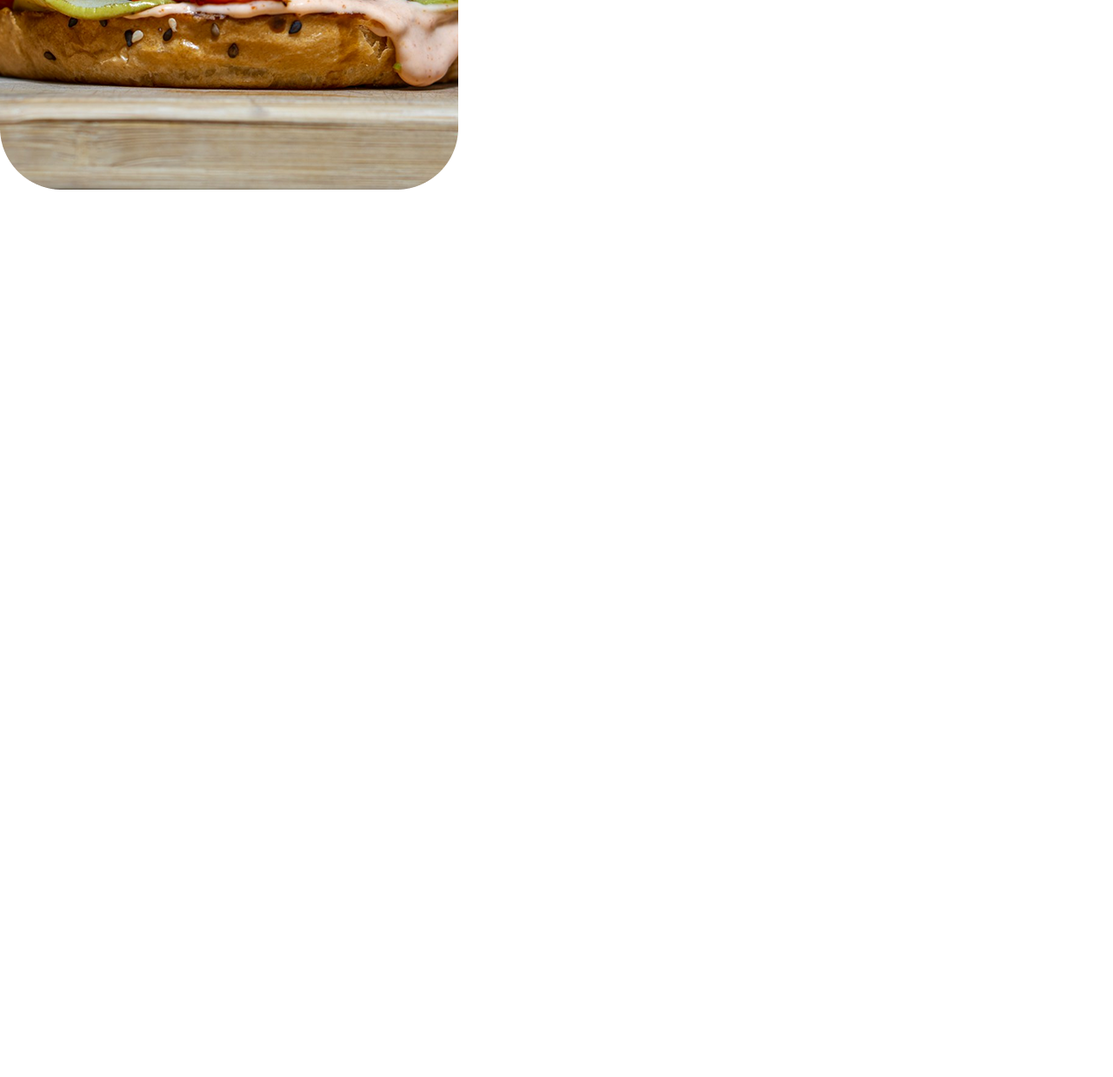
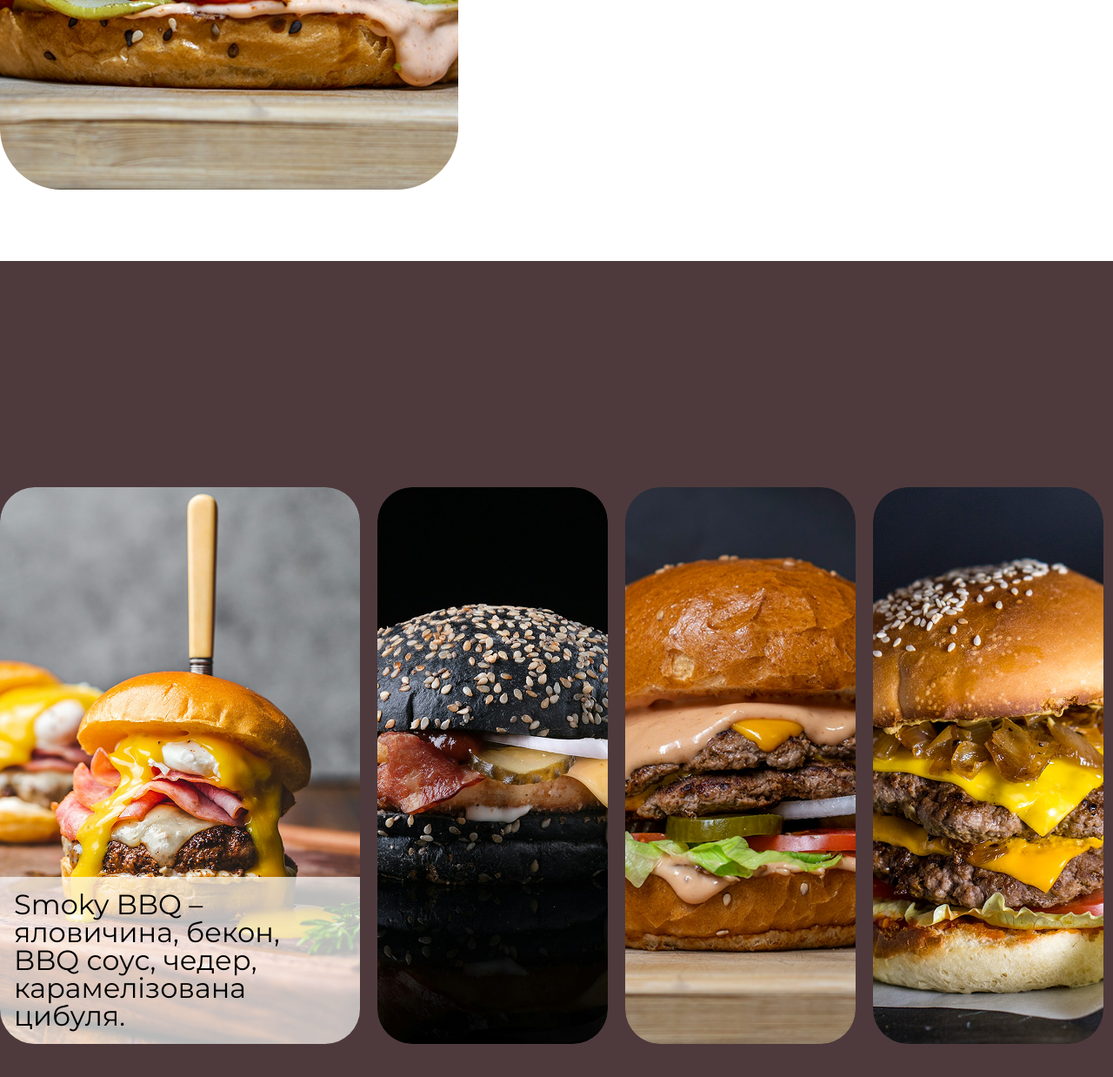
Before and after one commit to HermanSokolov/First-project, a plain HTML site: page Step project/index.html in a window 1280 px wide. Shown: the part 718-1956 px from the top of the page at 87% size. Before the commit the page ends 1018 px from the top, so only its background shows below. Drawn offline with Linux system fonts and the light colour scheme; a web font is replaced by a local one.

Commit message:
menu section

```diff
--- a/Step project/CSS/styles.css
+++ b/Step project/CSS/styles.css
@@ -1,6 +1,7 @@
 body {
     font-family: "Montserrat", sans-serif;
 }
+
 .container {
     width: 1302px;
     margin: 0 auto;
@@ -49,3 +50,32 @@ border-radius: 30px;
     border: none;
     margin-top: 50px;
 }
+
+.menu-section {
+    padding-top: 260px;
+    padding-bottom: 100px;
+    background-color: #4E3A3C;
+}
+
+.menu-box {
+    display: flex;
+    gap: 20px;
+}
+
+.menu-box-item,
+.menu-box-item-img {
+    max-height: 640px;
+    border-radius: 40px;
+    position: relative;
+}
+
+.menu-box-item-content {
+    position: absolute;
+    left: 0;
+    bottom: 0;
+    padding: 16px;
+    background-color: rgba(255, 255, 255, 0.7);
+    border-bottom-left-radius: 40px;
+    border-bottom-right-radius: 40px;
+    font-size: 32px;
+}
--- a/Step project/index.html
+++ b/Step project/index.html
@@ -26,7 +26,7 @@
     </header>
     <main>
       <section class="hero container">
-          <img src="./IMG/Rectangle 6.png" alt="burger">
+        <img src="./IMG/Rectangle 6.png" alt="burger" />
         <div class="hero-content">
           <h1 class="hero-content-title">
             Соковиті бургери, які підкорять твій смак!
@@ -35,9 +35,29 @@
             Найкраще м’ясо, свіжі інгредієнти та неперевершений смак – усе це
             чекає на тебе в Patty Paradise
           </p>
-          <button class="button">
-            Замовити доставку
-          </button>
+          <button class="button">Замовити доставку</button>
+        </div>
+      </section>
+      <section class="menu-section">
+        <div class="menu-box container">
+          <div class="menu-box-item">
+            <img class="menu-box-item-img" src="./IMG/food-1.png" alt="1" />
+            <div class="menu-box-item-content">
+              <p>
+                Smoky BBQ – яловичина, бекон, BBQ соус, чедер, карамелізована
+                цибуля.
+              </p>
+            </div>
+          </div>
+          <div class="menu-box-item">
+            <img class="menu-box-item-img" src="./IMG/food-2.png" alt="2" />
+          </div>
+          <div class="menu-box-item">
+            <img class="menu-box-item-img" src="./IMG/food-3.png" alt="3" />
+          </div>
+          <div class="menu-box-item">
+            <img class="menu-box-item-img" src="./IMG/food-4.png" alt="4" />
+          </div>
         </div>
       </section>
     </main>
```
Also changed, not shown: Step project/IMG/food-1.png (added), Step project/IMG/food-2.png (added), Step project/IMG/food-3.png (added), Step project/IMG/food-4.png (added). Lines whose indentation alone changed are shown as unchanged.
